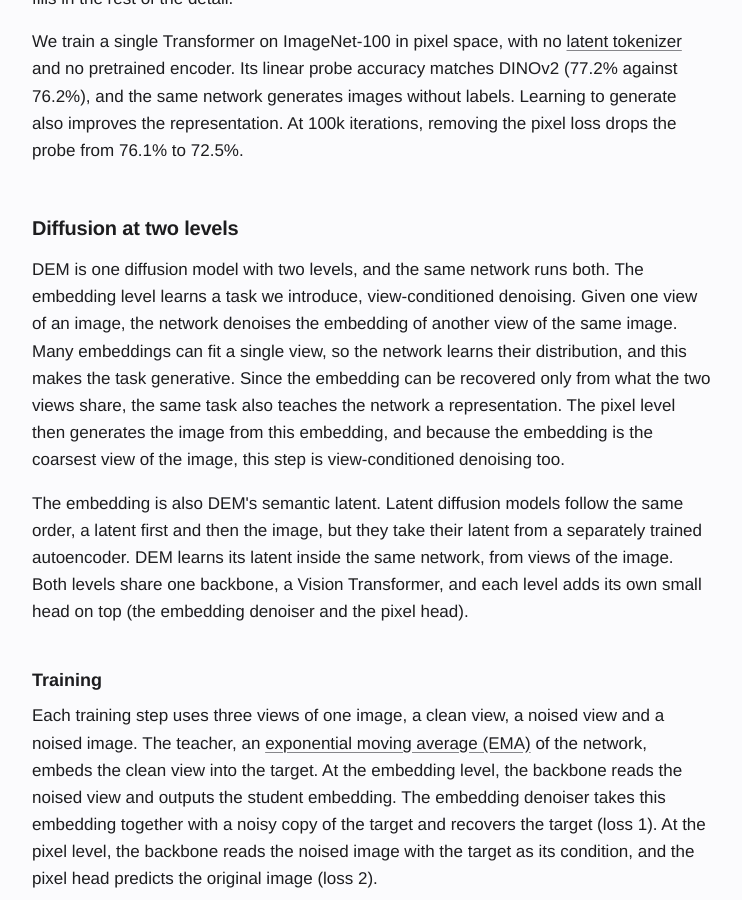
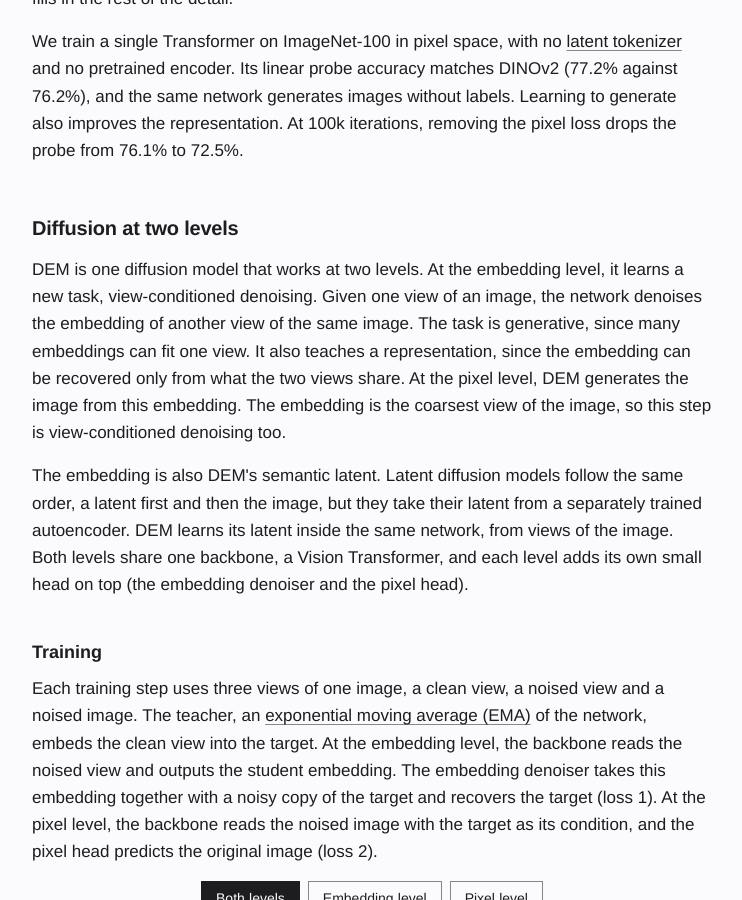
Before and after one commit to rabiulcste/rabiulcste.github.io, a Jekyll site: the page built from dem-denoising-embeddings/index.html, in a window 1280 px wide and 900 px high, scrolled down 1443 px. Shown: the whole window, without its empty margins (268-1010 px from the left). Built offline with Jekyll 4.4.1, drawn with Linux system fonts in a browser that asks for light colours.

Commit message:
DEM page: one job per sentence in two-levels

```diff
--- a/dem-denoising-embeddings/index.html
+++ b/dem-denoising-embeddings/index.html
@@ -246,7 +246,7 @@
 
 <section id="method">
     <h2>Diffusion at two levels</h2>
-    <p>DEM is one diffusion model with two levels, and the same network runs both. The embedding level learns a task we introduce, view-conditioned denoising. Given one view of an image, the network denoises the embedding of another view of the same image. Many embeddings can fit a single view, so the network learns their distribution, and this makes the task generative. Since the embedding can be recovered only from what the two views share, the same task also teaches the network a representation. The pixel level then generates the image from this embedding, and because the embedding is the coarsest view of the image, this step is view-conditioned denoising too.</p>
+    <p>DEM is one diffusion model that works at two levels. At the embedding level, it learns a new task, view-conditioned denoising. Given one view of an image, the network denoises the embedding of another view of the same image. The task is generative, since many embeddings can fit one view. It also teaches a representation, since the embedding can be recovered only from what the two views share. At the pixel level, DEM generates the image from this embedding. The embedding is the coarsest view of the image, so this step is view-conditioned denoising too.</p>
     <p>The embedding is also DEM's semantic latent. Latent diffusion models follow the same order, a latent first and then the image, but they take their latent from a separately trained autoencoder. DEM learns its latent inside the same network, from views of the image. Both levels share one backbone, a Vision Transformer, and each level adds its own small head on top (the embedding denoiser and the pixel head).</p>
     <h3>Training</h3>
     <p>Each training step uses three views of one image, a clean view, a noised view and a noised image. The teacher, an <a href="https://arxiv.org/abs/2104.14294">exponential moving average (EMA)</a> of the network, embeds the clean view into the target. At the embedding level, the backbone reads the noised view and outputs the student embedding. The embedding denoiser takes this embedding together with a noisy copy of the target and recovers the target (loss 1). At the pixel level, the backbone reads the noised image with the target as its condition, and the pixel head predicts the original image (loss 2).</p>
```
